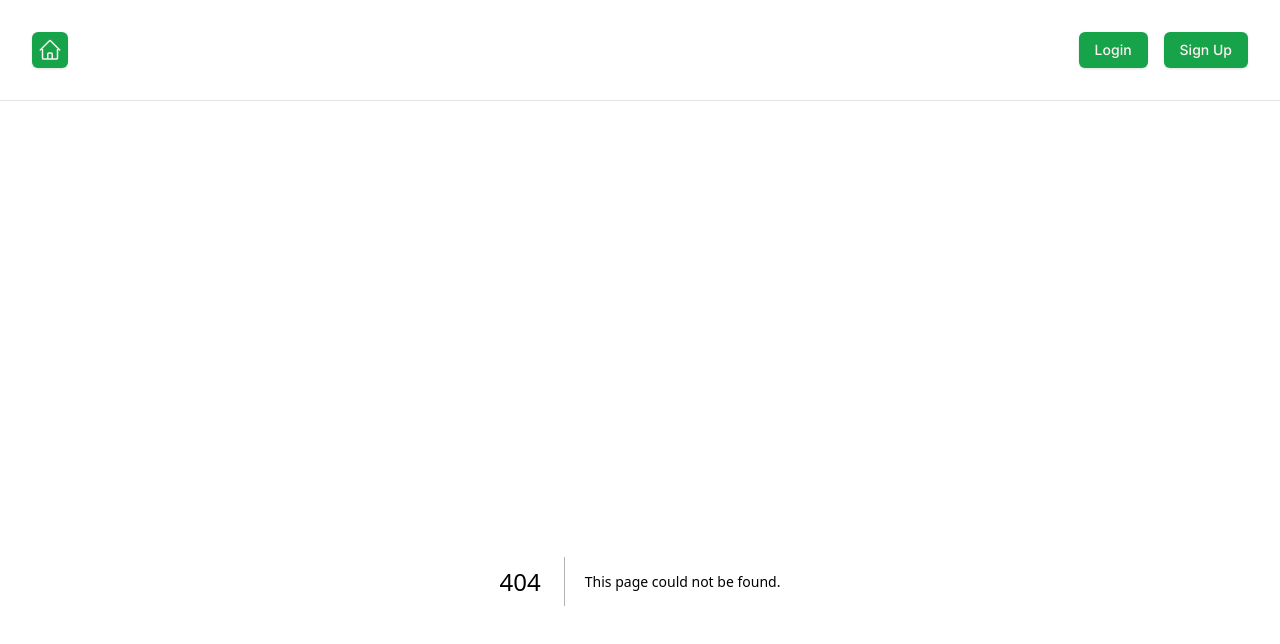
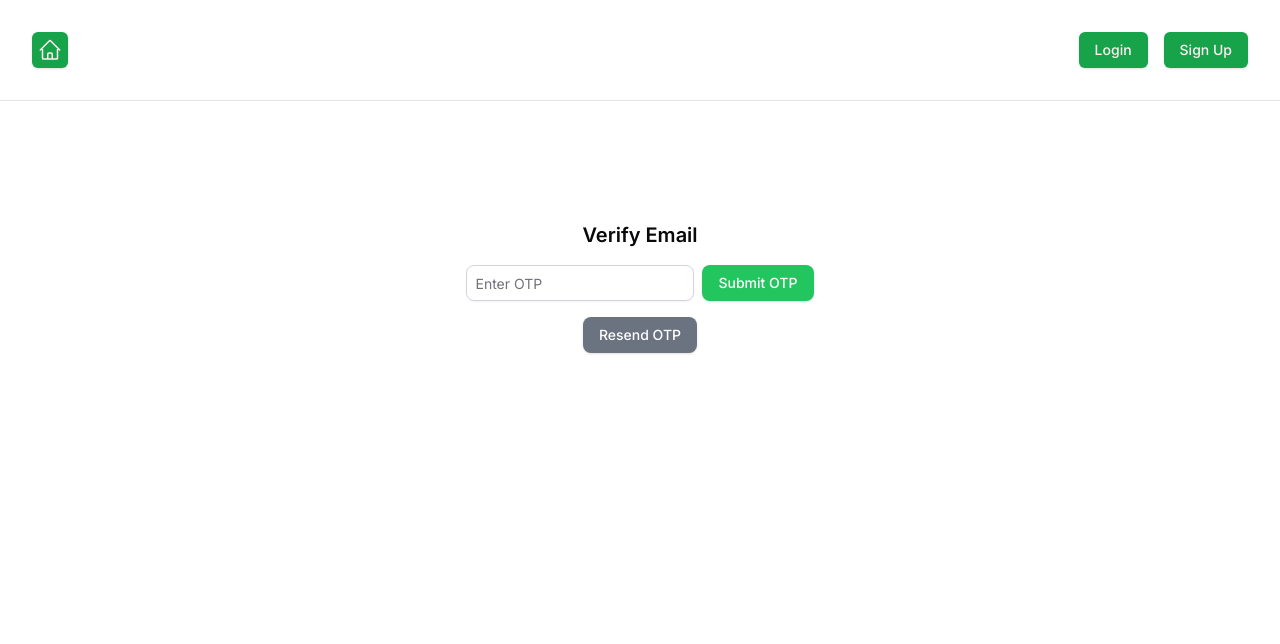
Before and after one commit to Go-Touch-Grass/BusinessClient, a Next.js app: page /verifyOTP in a window 1280 px wide. Before the commit this address had no page. Shown: the top 644 px of the page. Built offline with nearby package versions, Linux system fonts and the light colour scheme.

Commit message:
Added verify OTP and resend OTP

```diff
--- a/package.json
+++ b/package.json
@@ -29,6 +29,7 @@
     "clsx": "^2.1.1",
     "embla-carousel-react": "^8.2.1",
     "js-cookie": "^3.0.5",
+    "jwt-decode": "^4.0.0",
     "lucide-react": "^0.441.0",
     "next": "14.2.9",
     "next-themes": "^0.3.0",
--- a/src/pages/Login.tsx
+++ b/src/pages/Login.tsx
@@ -1,7 +1,7 @@
 import { useState, useRef, FormEvent } from "react";
 import { useRouter } from "next/router";
 import api from "@/api";
-import Cookies from 'js-cookie'; // Import js-cookie
+import Cookies from 'js-cookie';
 import { useAuth } from "./AuthContext";
 
 const Login = () => {
@@ -28,11 +28,16 @@ const Login = () => {
         if (response.status === 200) {
           setSuccess('Login successful!');
 
-          const { token } = response.data;
-          // Store the token in a cookie
-          Cookies.set('authToken', token, { expires: 2 }); // Token expires in 1 day
+          const { token, isEmailVerified } = response.data;
 
-
+          if (!isEmailVerified) {
+            // Redirect to verify OTP if email not verified
+            Cookies.set('authToken', token, { expires: 1 });
+            router.push('/verifyOTP');
+          } else {
+            // Proceed to profile if email is verified
+            setSuccess('Login successful!');
+            Cookies.set('authToken', token, { expires: 1 });
             Cookies.set('username', usernameRef.current.value, {
               path: '/',
               expires: 7,
@@ -40,11 +45,11 @@ const Login = () => {
               sameSite: 'Lax' // Adjust based on your requirements
             });
             //console.log('Cookie set:', Cookies.get('username')); // Log the cookie value to verify it's set
-
             // Update authentication state
             setIsLoggedIn(true);
+            router.push(`/profile/`);
+          }
 
-          router.push(`/profile/`);
         } else {
           setError(response.data.message || 'Something went wrong');
         }
--- a/src/pages/SignUp.tsx
+++ b/src/pages/SignUp.tsx
@@ -1,6 +1,7 @@
 import { useState, useRef, FormEvent } from "react";
 import api from "@/api";
 import { useRouter } from "next/router";
+import Cookies from 'js-cookie';
 
 const SignUpPage = () => {
   const [firstName, setFirstName] = useState('');
@@ -65,8 +66,13 @@ const SignUpPage = () => {
         });
 
         if (response.status === 201) {
+          const { token } = response.data;
+          // Store the token in a cookie
+          Cookies.set('authToken', token, { expires: 1 }); // Token expires in 1 day
+
           setSuccess('Account created successfully!');
-          router.push('/Login');
+          //router.push('/Login');
+          router.push('/verifyOTP');
         } else {
           setError(response.data.message || 'Something went wrong');
         }
--- /dev/null
+++ b/src/pages/verifyOTP.tsx
@@ -0,0 +1,106 @@
+import api from "@/api";
+import { useEffect, useState } from "react";
+import { Label } from '../components/components/ui/label';
+import { Input } from '../components/components/ui/input';
+import { Button } from '../components/components/ui/button';
+//import jwt_decode from 'jwt-decode';
+import { jwtDecode } from "jwt-decode";
+import Cookies from 'js-cookie';
+import { useRouter } from "next/router";
+
+// so that typescript can understand structure of decoded token
+interface DecodedToken {
+    id: number;
+    username: string;
+    role: string;
+    iat: number;
+    exp: number;
+}
+
+const VerifyOTP = () => {
+    const [otp, setOTP] = useState('');
+    const [error, setError] = useState<string | null>(null);
+    const [success, setSuccess] = useState<string | null>(null);
+    const [userId, setUserId] = useState<string | null>(null);
+    const router = useRouter();
+    useEffect(() => {
+        const token = Cookies.get('authToken');  // Assuming you have stored the token in a cookie
+        if (token) {
+            //const decoded: DecodedToken = jwt_decode(token);    // Decode the token
+            const decoded = jwtDecode<DecodedToken>(token);
+            console.log("decoded jwt", decoded);
+            setUserId(decoded.id.toString());  // Extract the userId (depending on the structure of your JWT payload)
+        }
+    }, []);
+
+    const handleOTPSubmit = async () => {
+
+        try {
+            const response = await api.post('/api/business/verifyOtp', { otp, userId });
+
+            if (response.status === 200) {
+                setSuccess('OTP verified successfully!');
+                Cookies.remove('authToken'); // Remove the OTP token if verified
+                router.push('/Login');// Redirect to Login for manual login
+            } else {
+                setError('Invalid OTP.');
+            }
+        } catch (error) {
+            setError('Error verifying OTP. Please try again.');
+        }
+    };
+
+    const handleResendOTP = async () => {
+        try {
+            const token = Cookies.get('authToken');
+            if (!token) {
+                setError('No token found. Please log in.');
+                return;
+            }
+
+            const response = await api.post('/api/business/resendOtp', { userId });
+            if (response.status === 200) {
+                setSuccess('A new OTP has been sent to your email.');
+            } else {
+                setError('Error resending OTP. Please try again.');
+            }
+        } catch (error) {
+            setError('Error resending OTP. Please try again.');
+        }
+    };
+
+    return (
+        <div className="flex flex-col items-center mt-10">
+            <h2 className="text-xl font-semibold mb-4">Verify Email</h2>
+            {error && <p style={{ color: 'red' }}>{error}</p>}
+            {success && <p style={{ color: 'green' }}>{success}</p>}
+            <div className="flex items-center space-x-2 mb-4">
+                <Input
+                    type="text"
+                    placeholder="Enter OTP"
+                    value={otp}
+                    onChange={(e) => setOTP(e.target.value)}
+                    className="border border-gray-300 p-2 rounded-lg focus:outline-none focus:ring-2 focus:ring-blue-400"
+                />
+                <Button
+                    onClick={handleOTPSubmit}
+                    className="bg-green-500 text-white px-4 py-2 rounded-lg hover:bg-green-600"
+                >
+                    Submit OTP
+                </Button>
+            </div>
+
+            <Button
+                onClick={handleResendOTP}
+                className="bg-gray-500 text-white px-4 py-2 rounded-lg hover:bg-gray-600"
+            >
+                Resend OTP
+            </Button>
+
+            {error && <p className='text-red-500 text-sm mt-4'>{error}</p>}
+            {success && <p className='text-green-600 text-sm mt-4'>{success}</p>}
+        </div>
+    );
+};
+
+export default VerifyOTP;
```
Also changed, not shown: tsconfig.json (+18 -4 lines), 1 other file (tests, documents, lock files or other folders). Lines whose indentation alone changed are shown as unchanged.
